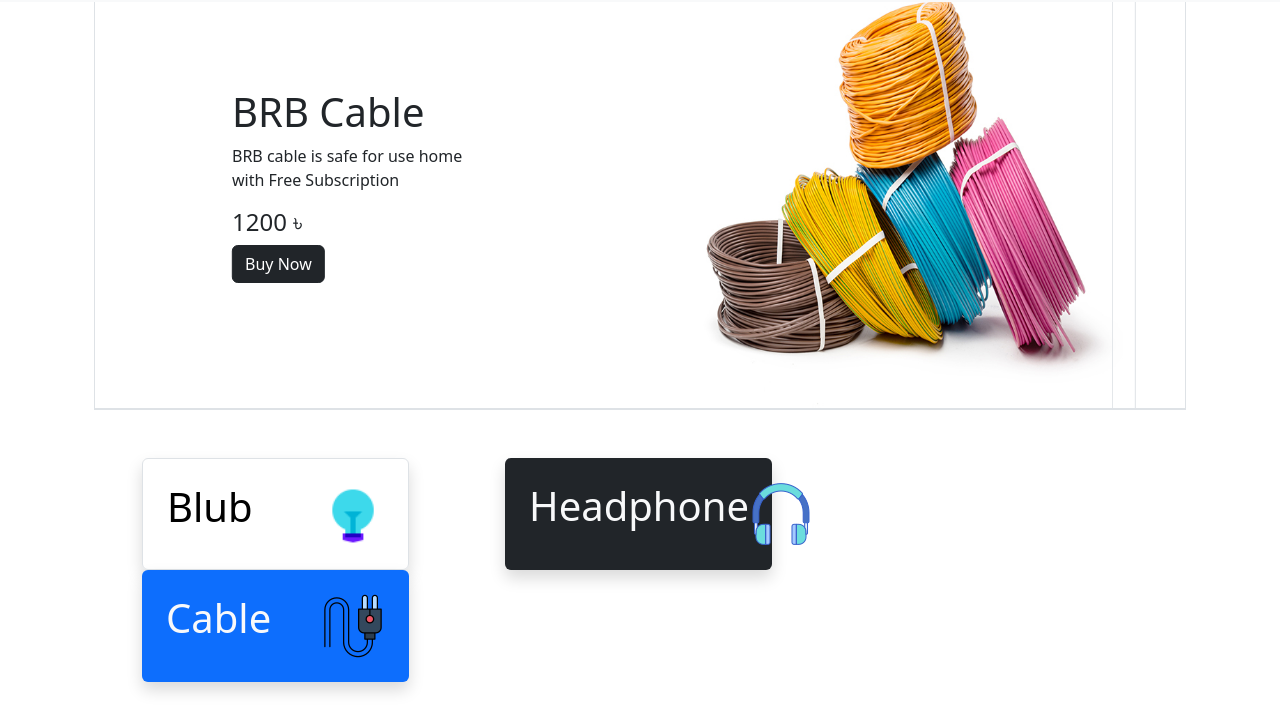
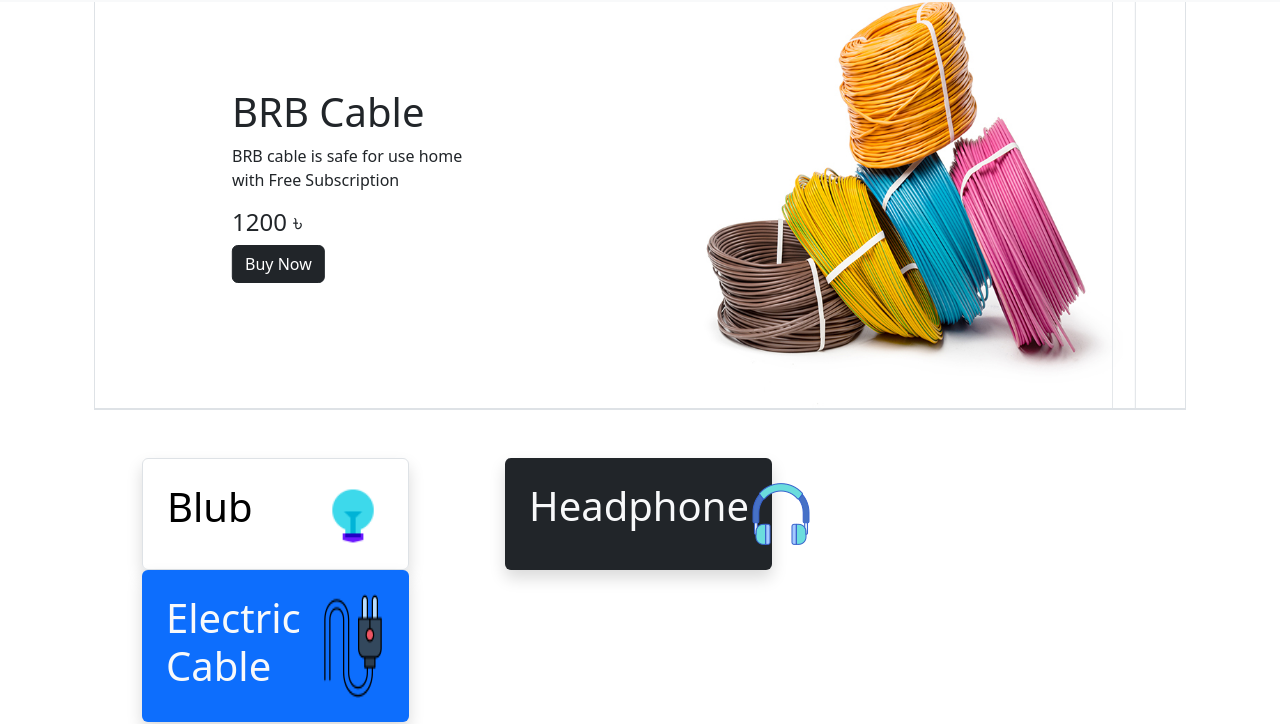
Before and after one commit to mdanik801/Anik-Electronick-site-by-boostrap, a plain HTML site: page index.html in a window 1280 px wide. Shown: the part 88-812 px from the top of the page. Drawn offline with nearby package versions, Linux system fonts and the light colour scheme; files whose address does not match are found by name.

Commit message:
Title of card

```diff
--- a/index.html
+++ b/index.html
@@ -130,7 +130,7 @@
                   <img src="/Img/all iocn/headohone icon.png" alt="">
               </a>
                 <a href="#Cable" class="col-3 p-4 bg-primary d-flex justify-content-between rounded mx-5 shadow">
-                  <h1 class="text-light">Cable</h1>
+                  <h1 class="text-light">Electric  Cable</h1>
                   <img src="/Img/all iocn/cabol.png" alt="">
                 </a>
             </section>
```
